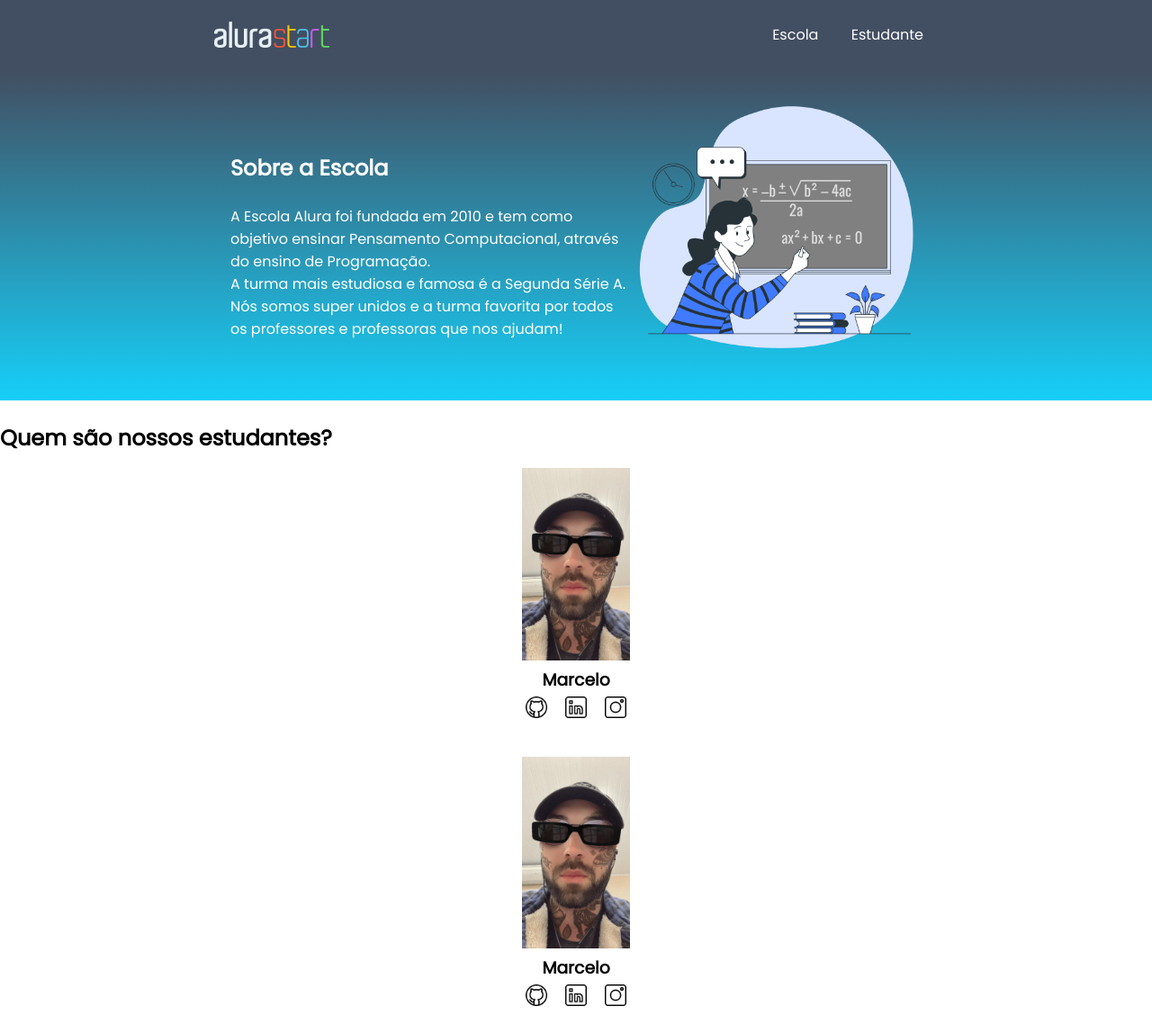
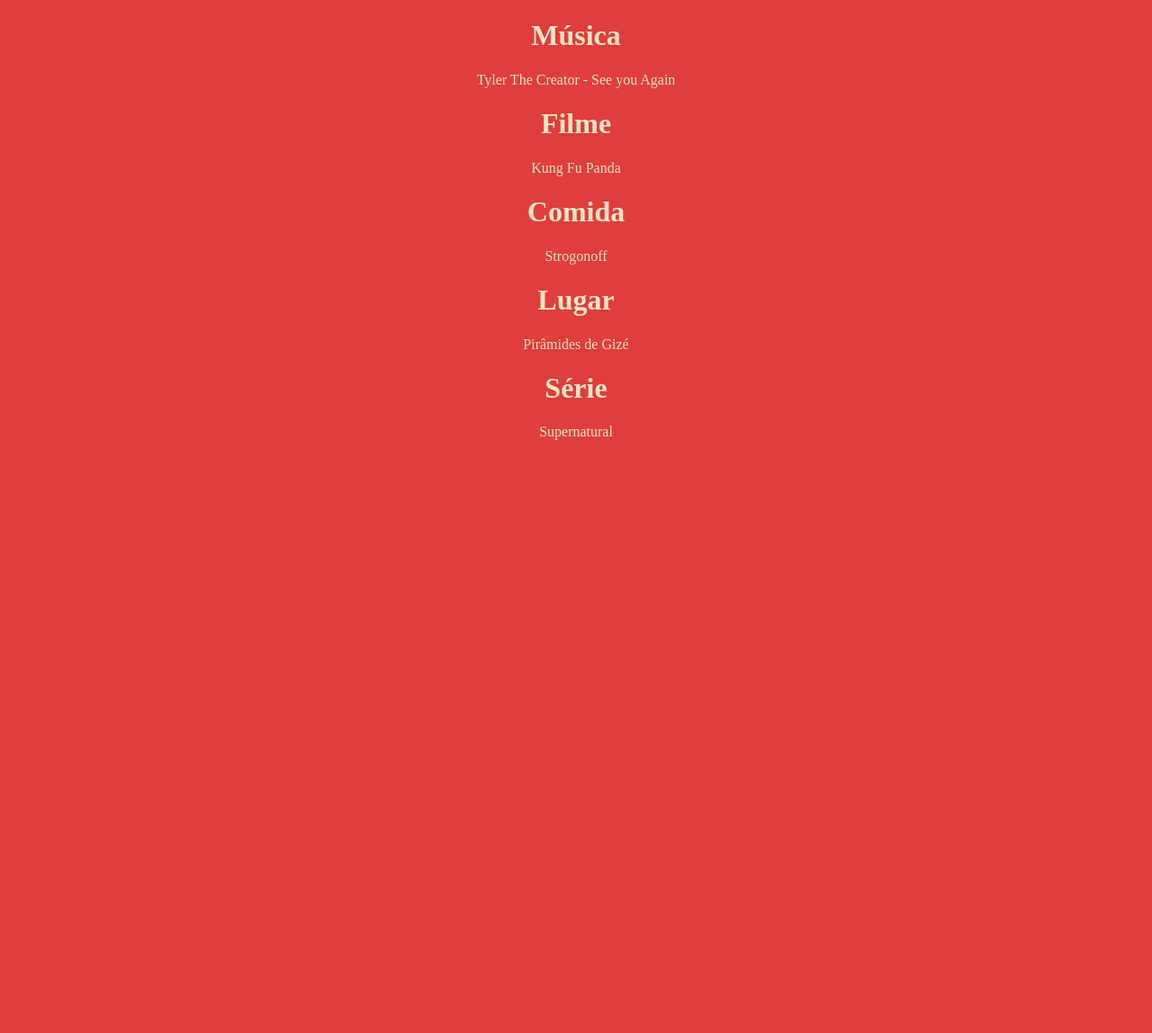
Before and after one commit to helo06/NFH.com, a plain HTML site: page index.html in a window 1280 px wide. Shown: the whole page at 90% size. After the commit the page ends 800 px from the top, so only its background shows below. Drawn offline with Linux system fonts and the light colour scheme.

Commit message:
Add files via upload

```diff
--- a/index.html
+++ b/index.html
@@ -2,50 +2,20 @@
 <html lang="en">
 <head>
     <meta charset="UTF-8">
-    <meta http-equiv="X-UA-Compatible" content="IE=edge">
     <meta name="viewport" content="width=device-width, initial-scale=1.0">
-    <title>Helo.com</title>
-    <link rel="stylesheet" href="style.css">
-    <link rel="preconnect" href="https://fonts.googleapis.com">
-    <link rel="preconnect" href="https://fonts.gstatic.com" crossorigin>
-    <link href="https://fonts.googleapis.com/css2?family=Poppins&display=swap" rel="stylesheet">
+    <title>Loucos e Sonhadores</title>
+<link rel="stylesheet" href="style.css">
 </head>
 <body>
-    <header class="cabecalho">
-        <img class="cabecalho-imagem" src="alurastart logo.png" alt="logo da alura start">
-        <ul class="cabecalho-lista">
-            <li class="cabecalho-lista-item">Escola</li>
-            <li class="cabecalho-lista-item">Estudante</li>
-        </ul>
-    </header>
-    <section class="escola">
-        <div class="escola-div-conteudo">
-            <h2 class="escola-titulo">Sobre a Escola</h2>
-            <p class="escola-texto-um">A Escola Alura foi fundada em 2010 e tem como objetivo ensinar Pensamento Computacional, através do ensino de  Programação.</p>
-            <p class="escola-texto-dois">A turma mais estudiosa e famosa é a Segunda Série A. Nós somos super unidos e a turma favorita por todos os professores e professoras que nos ajudam!</p>
-        </div>
-        <img class="escola-imagem" src="Formula-bro.png" alt="imagem que representa uma professora em sala de aula">
-    </section>
-    <section class="estudante">
-        <h2 class="estudante-titulo">Quem são nossos estudantes?</h2>
-        <div class="estudante-todos">
-        <span></span>
-        <div class="estudante-div">
-            <img class="estudante-imagem" src="Marcelo.jpeg" alt="foto do marcelo">
-            <h3 class="estudante-nome">Marcelo</h3>
-            <a href="https://github.com/marcelopaludetto"><img class="estudante-icone" src="github.png" alt="icone github"></a>
-            <a href="https://linkedin.com/marcelopaludetto"><img class="estudante-icone" src="linkedin.png" alt="icone linkedin"></a>
-            <a href="https://instagram.com/marcelopaludetto"><img class="estudante-icone" src="instagram.png" alt="icone instagram"></a>
-        </div>
-        <div class="estudante-div">
-            <img class="estudante-imagem" src="Marcelo.jpeg" alt="foto do marcelo">
-            <h3 class="estudante-nome">Marcelo</h3>
-            <a href="https://github.com/marcelopaludetto"><img class="estudante-icone" src="github.png" alt="icone github"></a>
-            <a href="https://linkedin.com/marcelopaludetto"><img class="estudante-icone" src="linkedin.png" alt="icone linkedin"></a>
-            <a href="https://instagram.com/marcelopaludetto"><img class="estudante-icone" src="instagram.png" alt="icone instagram"></a>
-        </div>
-
-    </div>
-    </section>
+    <h1>Música</h1>
+    <p> Tyler The Creator - See you Again</p>
+    <h1>Filme</h1>
+    <p>Kung Fu Panda</p>
+    <h1>Comida</h1>
+    <p>Strogonoff</p>
+    <h1>Lugar</h1>
+    <p>Pirâmides de Gizé</p>
+    <h1>Série</h1>
+    <p>Supernatural</p>
 </body>
 </html>
--- a/style.css
+++ b/style.css
@@ -1,64 +1,5 @@
-*{
-    margin: 0;
-    padding: 0;
+body{
+    text-align: center;
+    background-color: rgb(224, 61, 61);
+    color: bisque;
 }
-body {
-    font-family: 'Poppins', sans-serif;
-}
-.cabecalho {
-    background-color: #424E61;
-    color: white;
-    display: flex;
-    justify-content: space-around;
-    align-items: center;
-    padding: 24px 0;
-}
-
-.cabecalho-imagem{
-    width: 10%;
-}
-
-.cabecalho-lista-item{
-    display: inline-block;
-    margin: 0 16px;
-    font-size: 16px;
-}
-
-.escola-imagem{
-    width: 25%;
-}
-
-.escola{
-    background-image: linear-gradient(#424E61,#16CFF8);
-    color:white;
-    display: flex;
-    justify-content: center;
-    align-items: center;
-    padding: 24px 0;
-}
-
-.escola-div-conteudo{
-    width: 35%;
-}
-
-
-.escola-titulo{
-    padding: 24px 0;
-}
-
-.estudante{
-    padding: 24px 0;
-}
-.estudante-imagem{
-    width: 120px;
-}
-
-.estudante-icone{
-    width: 24px;
-    padding: 4px 8px;
-}
-
-.estudante-div{
-    text-align: center;
-    padding: 16px 0;
-}
```
